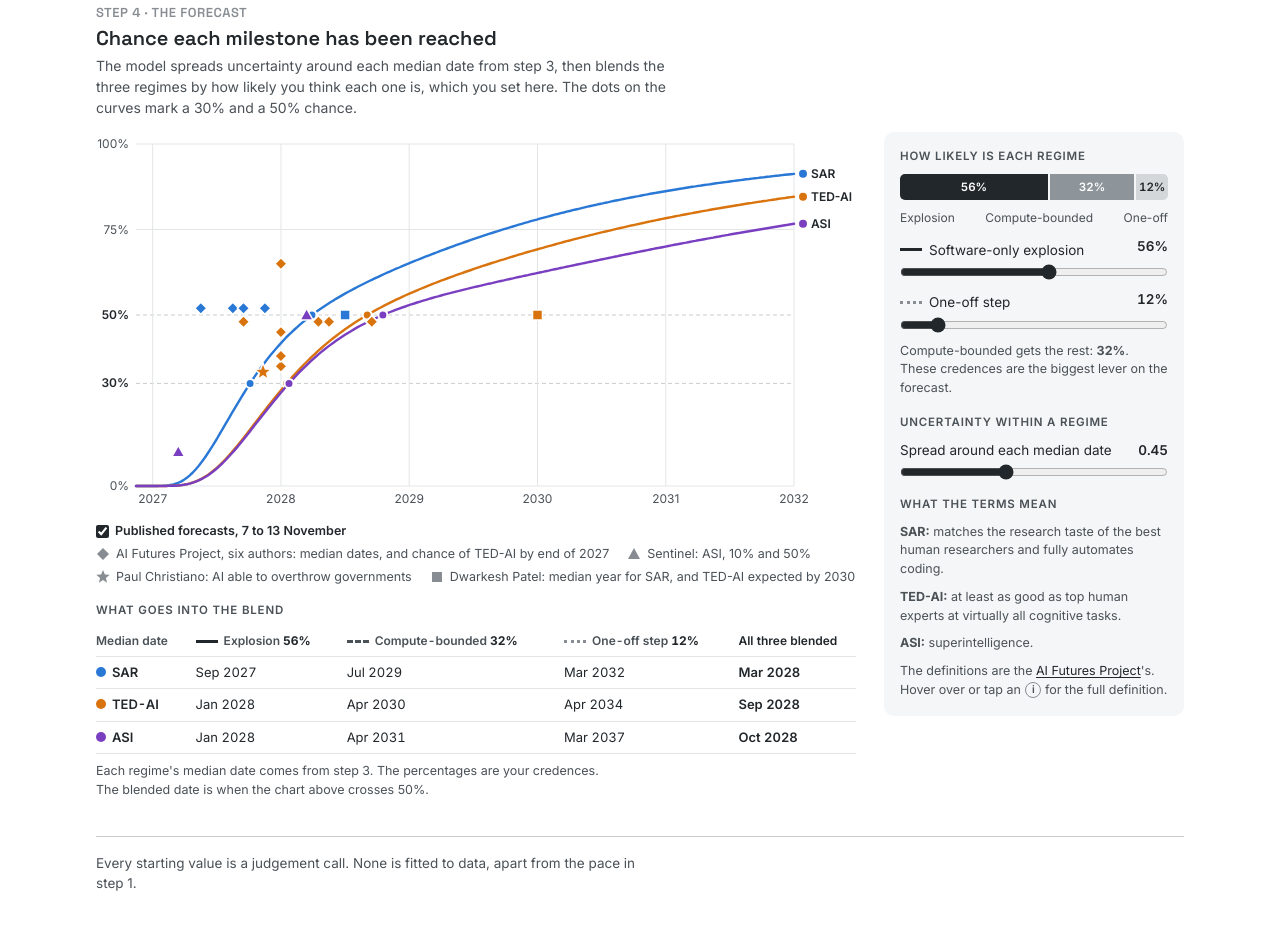
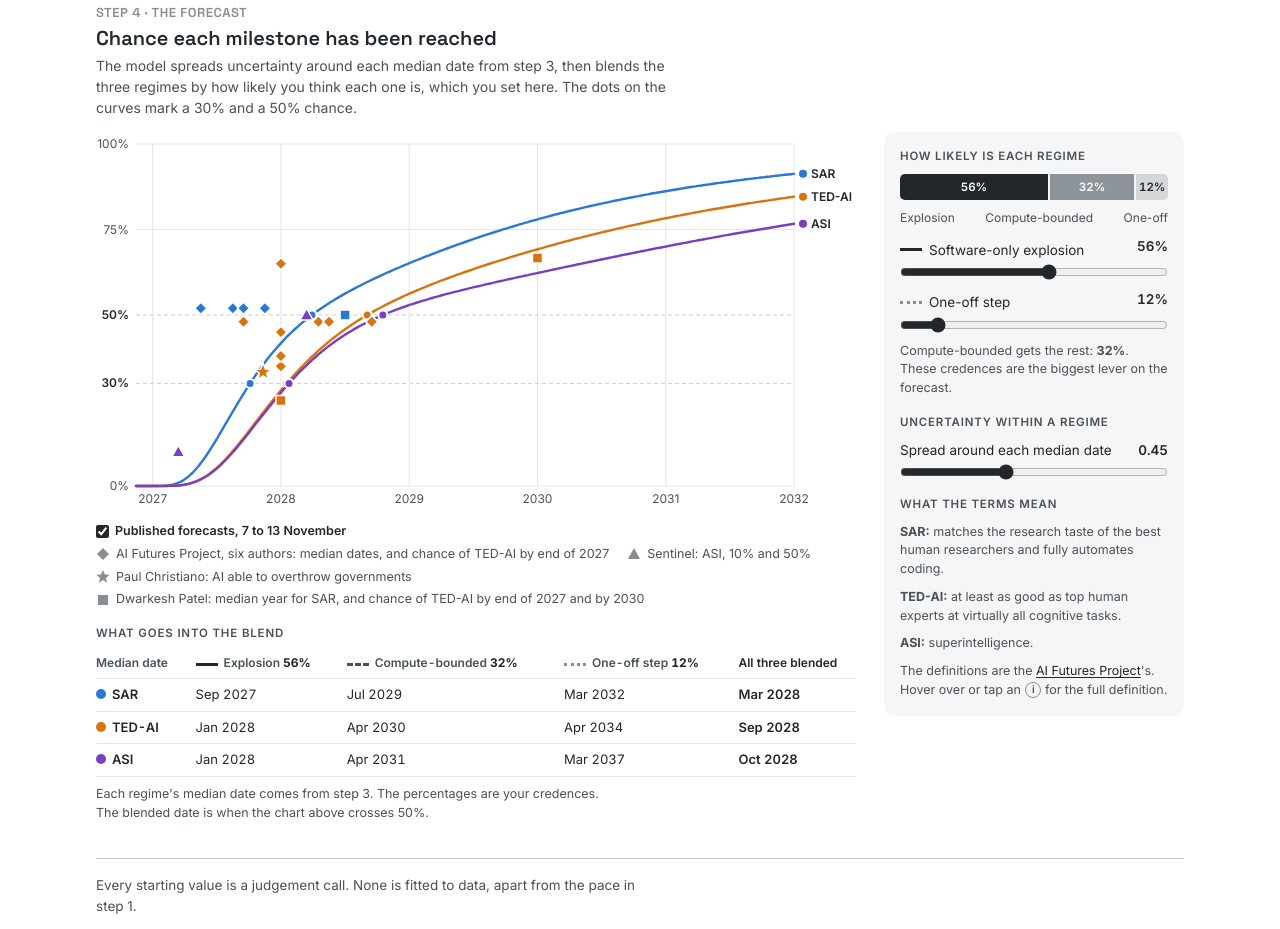
Before and after one commit to niel-bowerman/ai-timelines-model, a plain HTML site: page index.html in a window 1280 px wide. Shown: the part 3049-3978 px from the top of the page. Drawn offline with Linux system fonts and the light colour scheme.

Commit message:
Read Dwarkesh's TED-AI wording as 25% by end of 2027 and two-thirds by 2030
Co-Authored-By: Claude Fable 5.2 <noreply@anthropic.com>

```diff
--- a/index.html
+++ b/index.html
@@ -217,7 +217,7 @@ body{margin:0}
           <span><svg viewBox="-7 -7 14 14"><path d="M0 -6L6 0L0 6L-6 0Z" fill="#878d92"/></svg>AI Futures Project, six authors: median dates, and chance of TED-AI by end of 2027</span>
           <span><svg viewBox="-7 -7 14 14"><path d="M0 -6L6 5L-6 5Z" fill="#878d92"/></svg>Sentinel: ASI, 10% and 50%</span>
           <span><svg viewBox="-7 -7 14 14"><path d="M0 -7L1.9 -2.4L6.7 -2.2L2.9 0.9L4.1 5.7L0 3L-4.1 5.7L-2.9 0.9L-6.7 -2.2L-1.9 -2.4Z" fill="#878d92"/></svg>Paul Christiano: AI able to overthrow governments</span>
-          <span><svg viewBox="-7 -7 14 14"><path d="M-5 -5H5V5H-5Z" fill="#878d92"/></svg>Dwarkesh Patel: median year for SAR, and TED-AI expected by 2030</span>
+          <span><svg viewBox="-7 -7 14 14"><path d="M-5 -5H5V5H-5Z" fill="#878d92"/></svg>Dwarkesh Patel: median year for SAR, and chance of TED-AI by end of 2027 and by 2030</span>
         </div>
         <div class="tablebox"><table class="blend"><caption>What goes into the blend</caption>
           <thead><tr><th scope="col">Median date</th><th scope="col"><i class="sw"></i>Explosion<b id="w_exp"></b></th><th scope="col"><i class="sw bnd"></i>Compute-bounded<b id="w_bnd"></b></th><th scope="col"><i class="sw one"></i>One-off step<b id="w_one"></b></th><th scope="col">All three blended</th></tr></thead>
@@ -378,7 +378,8 @@ body{margin:0}
       mark(2027.2,0.10,C.asi,"t","Sentinel forecasters: 10% chance of ASI by early 2027");mark(2028.2,0.50,C.asi,"t","Sentinel forecasters: median date for ASI, early 2028");
       mark(2027.86,1/3,C.ted,"s","Paul Christiano, 9 November: one-third chance within a year of AI able to overthrow governments");
       mark(2028.5,0.50,C.sar,"q","Dwarkesh Patel, 13 November: median year for SAR is 2028 (AI as good as the very best human AI researchers)");
-      mark(2030,0.50,C.ted,"q","Dwarkesh Patel, 13 November: expects TED-AI by 2030 (AI at least as good as the best human experts in every field). He gives no probability, so this is drawn at 50%");
+      mark(2028,0.25,C.ted,"q","Dwarkesh Patel, 13 November: TED-AI plausibly as early as 2027 (AI at least as good as the best human experts in every field). He gives no probability; we read plausibly as a 25% chance");
+      mark(2030,2/3,C.ted,"q","Dwarkesh Patel, 13 November: expects TED-AI by 2030. He gives no probability; we read this as a two-thirds chance");
     }
     hoverLayer(svg,"cProb",3,mt,c.H-mb);
     GEOM.cProb={X:X,x0:x0,x1:x1,ml:ml,mr:mr,W:c.W,n:3,rows:function(t){return MS.map(function(m){var v=M.prob(m[0],t);return {c:m[2],y:Y(v),key:KDOT(m[2]),s:m[1]+" "+Math.round(v*100)+"%"}})}};
```
